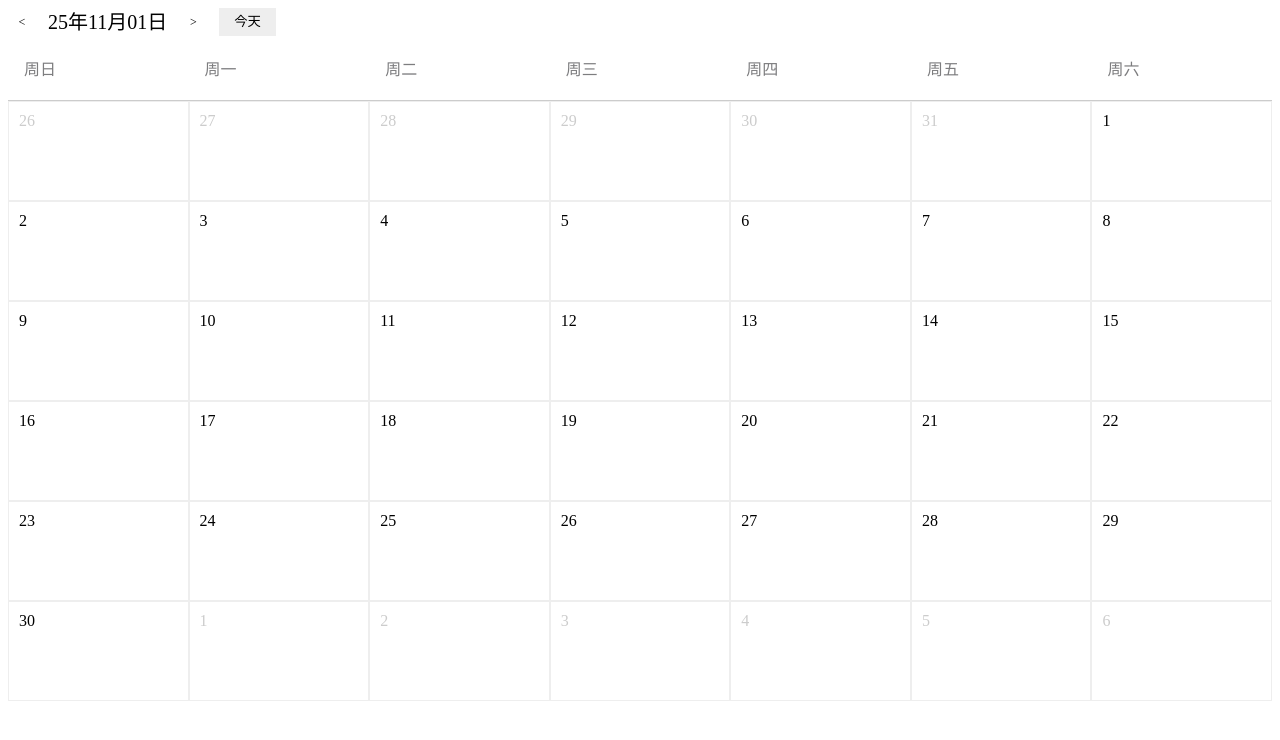
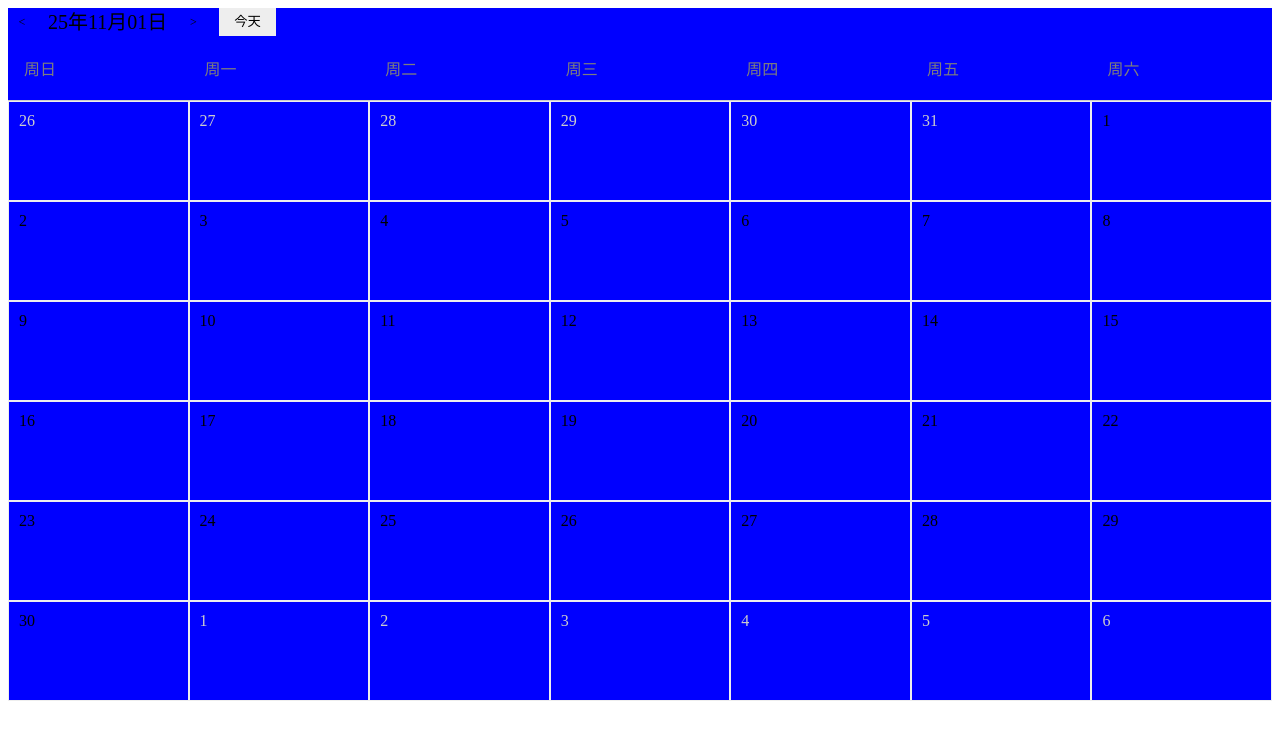
Before and after one commit to huzhiwu1/react-pro-practice, a React (Vite) app: page / in a window 1280 px wide. Shown: the top 740 px of the page. Built offline with nearby package versions, Linux system fonts and the light colour scheme.

Commit message:
feat(calendar): 新增className和style props

```diff
--- a/package.json
+++ b/package.json
@@ -10,6 +10,7 @@
     "preview": "vite preview"
   },
   "dependencies": {
+    "classnames": "^2.5.1",
     "dayjs": "^1.11.18",
     "react": "^19.1.1",
     "react-dom": "^19.1.1",
--- a/src/Calendar/index.tsx
+++ b/src/Calendar/index.tsx
@@ -1,13 +1,20 @@
 import DayJS from "dayjs";
-import type { MonthCalendarProps } from "./components/MonthCalendar";
+import type { Dayjs } from "dayjs";
+import type { CSSProperties } from "react";
+import cs from "classnames";
 import MonthCalendar from "./components/MonthCalendar";
 import Header from "./components/Header";
 
-interface CalendarProps extends MonthCalendarProps {}
-
+export interface CalendarProps {
+  value: Dayjs;
+  style?: CSSProperties;
+  className?: string | string[];
+}
 function Calendar(props: CalendarProps) {
+  const { className, style } = props;
+  const classNames = cs("calendar", className);
   return (
-    <div className="calendar">
+    <div className={classNames} style={style}>
       <Header {...props} />
       <MonthCalendar {...props} />
     </div>
@@ -16,7 +23,11 @@ function Calendar(props: CalendarProps) {
 function App() {
   return (
     <div>
-      <Calendar value={DayJS("2025-11-1")} />
+      <Calendar
+        className={"test_calendar_className"}
+        style={{ background: "blue" }}
+        value={DayJS("2025-11-1")}
+      />
     </div>
   );
 }
```
Also changed, not shown: 1 other file (tests, documents, lock files or other folders).
